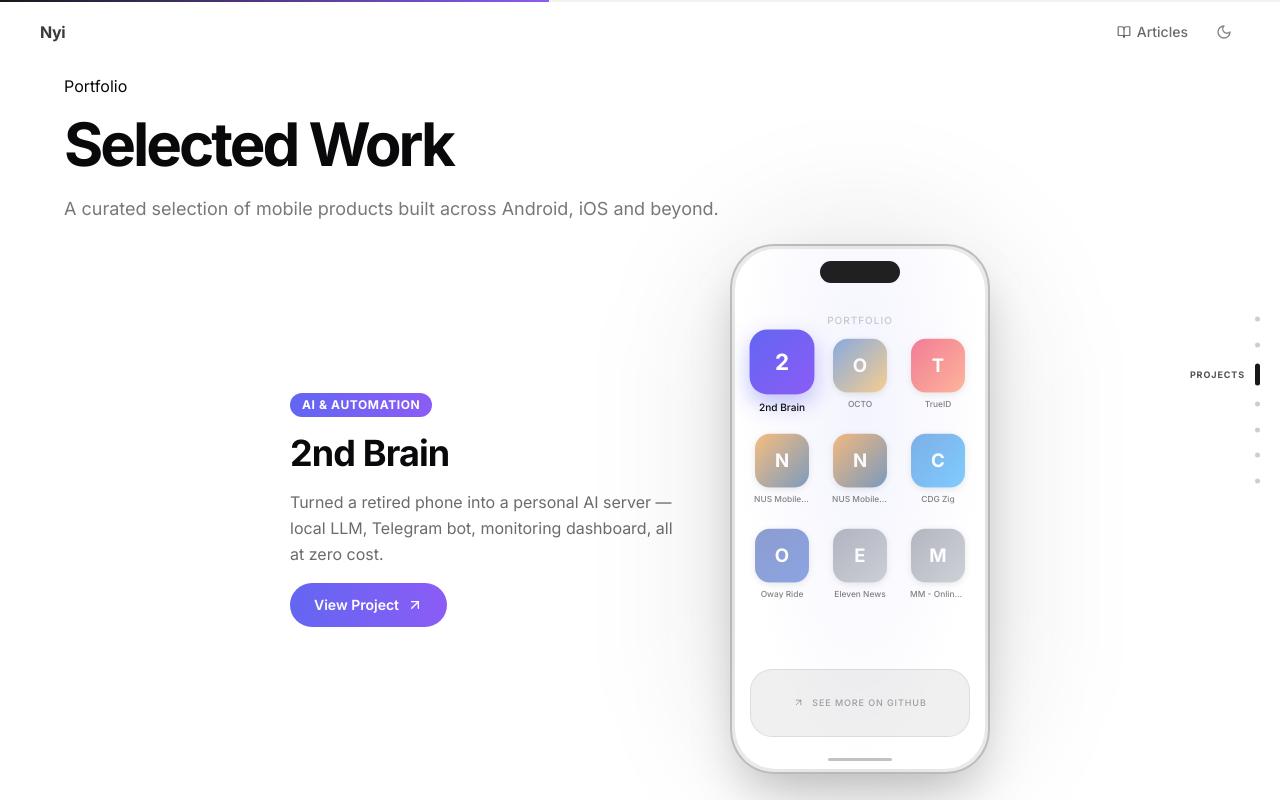
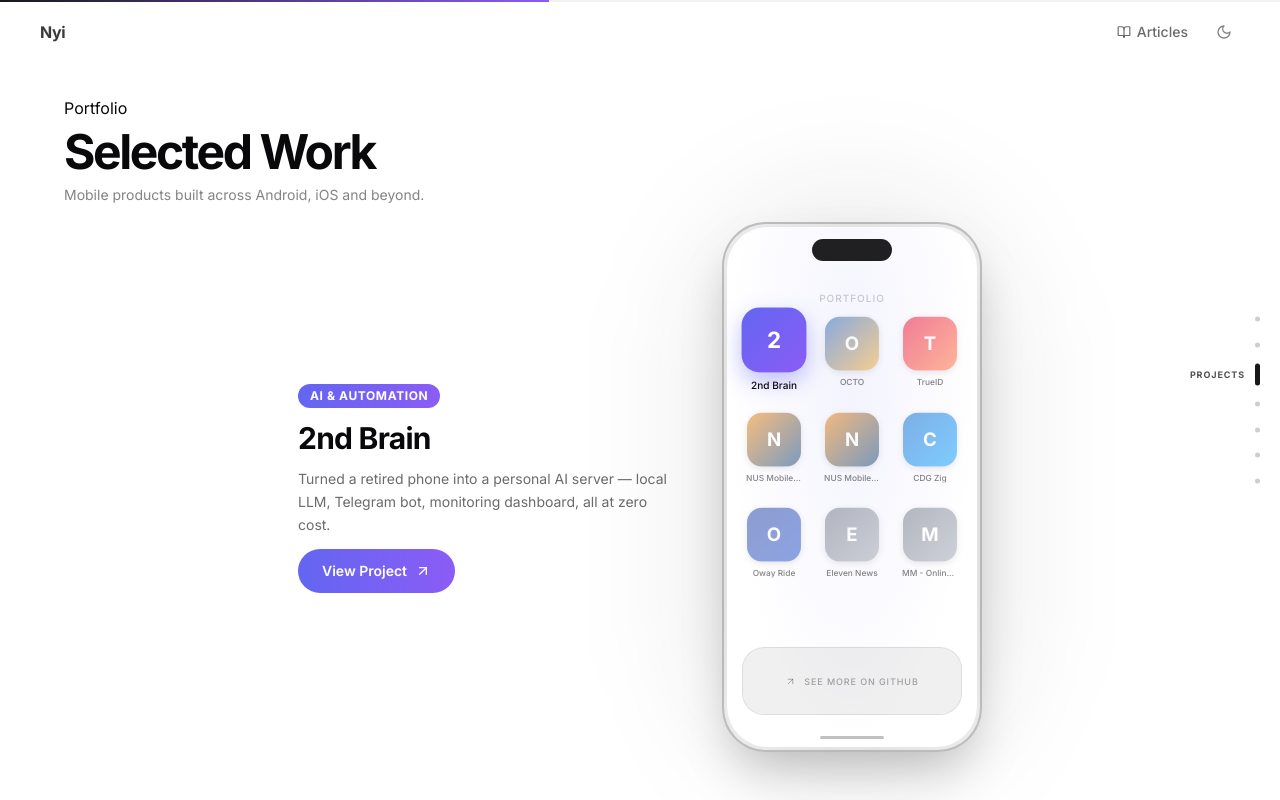
Before and after one commit to nyinyiz/resume, a Next.js app: page / in a window 1280 px wide. Both pictures are taken after a click on the button "PROJECTS". Built offline with nearby package versions, Linux system fonts and the light colour scheme.

Commit message:
polish: compact Projects slide — tighter header, info panel, reduced font sizes

```diff
--- a/src/components/Projects.tsx
+++ b/src/components/Projects.tsx
@@ -60,35 +60,35 @@ export default function Projects() {
   return (
     <section id="projects" className="relative z-10">
       {/* Header */}
-      <div className="max-w-2xl mb-5">
+      <div className="max-w-2xl mb-4">
         <motion.p
           initial={{ opacity: 0, y: 12 }} whileInView={{ opacity: 1, y: 0 }}
           viewport={{ once: true }} transition={{ duration: 0.6, ease }}
-          className="section-label mb-4"
+          className="section-label mb-2"
         >
           Portfolio
         </motion.p>
         <motion.h2
           initial={{ opacity: 0, y: 16 }} whileInView={{ opacity: 1, y: 0 }}
           viewport={{ once: true }} transition={{ duration: 0.7, delay: 0.05, ease }}
-          className="font-heading text-4xl md:text-6xl font-bold tracking-tighter text-foreground mb-5"
+          className="font-heading text-3xl md:text-5xl font-bold tracking-tighter text-foreground mb-2"
         >
           Selected Work
         </motion.h2>
         <motion.p
           initial={{ opacity: 0, y: 12 }} whileInView={{ opacity: 1, y: 0 }}
           viewport={{ once: true }} transition={{ duration: 0.7, delay: 0.12, ease }}
-          className="text-lg text-foreground/55 leading-relaxed"
+          className="text-sm text-foreground/50 leading-relaxed"
         >
-          A curated selection of mobile products built across Android, iOS and beyond.
+          Mobile products built across Android, iOS and beyond.
         </motion.p>
       </div>
 
       {/* Main layout */}
-      <div className="flex flex-col lg:flex-row items-center justify-center gap-8 lg:gap-14">
+      <div className="flex flex-col lg:flex-row items-center justify-center gap-6 lg:gap-10">
 
         {/* Info panel — updates on hover/tap */}
-        <div className="flex-1 max-w-sm order-2 lg:order-1 min-h-[220px] flex items-center">
+        <div className="flex-1 max-w-sm order-2 lg:order-1 min-h-[180px] flex items-center">
           <AnimatePresence mode="wait">
             <motion.div
               key={hoveredIndex}
@@ -96,7 +96,7 @@ export default function Projects() {
               animate={{ opacity: 1, x: 0 }}
               exit={{ opacity: 0, x: reduced ? 0 : -16 }}
               transition={{ duration: 0.22, ease }}
-              className="space-y-4 w-full"
+              className="space-y-3 w-full"
             >
               <span
                 className="inline-flex items-center px-3 py-1 rounded-full text-xs font-bold uppercase tracking-wider text-white"
@@ -105,11 +105,11 @@ export default function Projects() {
                 {activeTheme.category}
               </span>
 
-              <h3 className="font-heading text-3xl md:text-4xl font-bold tracking-tight text-foreground leading-tight">
+              <h3 className="font-heading text-2xl md:text-3xl font-bold tracking-tight text-foreground leading-tight">
                 {active.name}
               </h3>
 
-              <p className="text-foreground/60 leading-relaxed text-base">
+              <p className="text-foreground/60 leading-relaxed text-sm">
                 {active.description}
               </p>
 
```
